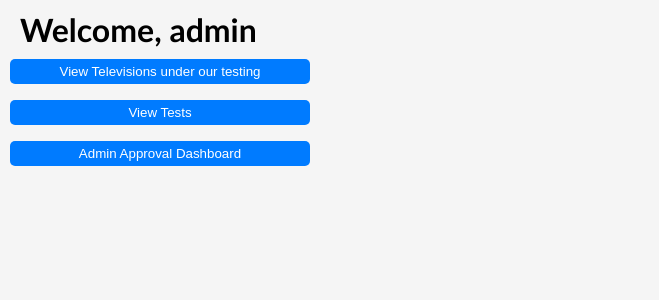
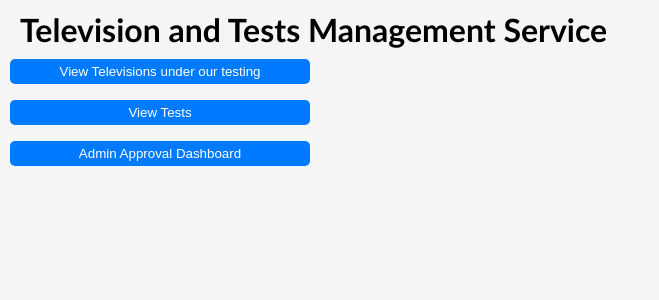
Before and after one commit to CatrinaProject/sea-assignment, a Flask app: page /home in a window 1280 px wide. Shown: the part 39-339 px from the top of the page, without its empty margins (0-659 px from the left). Run offline with Flask 3, Linux system fonts and the light colour scheme; a user stored in the database is signed in.

Commit message:
Check session token on admin routes

```diff
--- a/app.py
+++ b/app.py
@@ -1,7 +1,6 @@
 # app.py serves as the backend of the web application, handling routing, data processing,
 # and interactions with the database to ensure the proper functioning of the application's features.
 
-import re
 from datetime import timedelta
 from logger.create_logger import create_logger
 from flask import Flask, redirect, render_template, request, session, flash
@@ -22,7 +21,7 @@ logger = create_logger()
 @app.before_request  # Before a each request, check whether the page is a /admin route
 def check_admin_route():
     if request.path.startswith('/admin'):  # If /admin routes are clicked on the check_if_admin route.
-        if not is_admin():  # If the session username is not an admin, flash the error message and redirect to home page
+        if not is_admin() or session['session_token'] != request.cookies.get('session'):  # If the session username is not an admin, flash the error message and redirect to home page
             flash("Sorry, you must be an admin to perform this action. Please contact an admin.", "error")
             return redirect("/home")
 
@@ -76,7 +75,8 @@ def login():
 @app.route('/home', methods=['POST', "GET"])  # Home route: displays the user's home page after logging in
 def home():
     if 'username' in session:
-        return render_template('home.html', username=session['username'])
+        session['session_token'] = request.cookies.get('session')
+        return render_template('home.html')
     else:
         message = "User not in session, redirecting to login failed page"
         logger.error(message)
--- a/templates/home.html
+++ b/templates/home.html
@@ -9,7 +9,7 @@
 
 {% block body %}
 
-<h1> Welcome, {{username}}</h1>
+<h1> Television and Tests Management Service </h1>
 <form action="/televisions" method="get">
     <button type="submit">View Televisions under our testing</button>
 </form>
```
